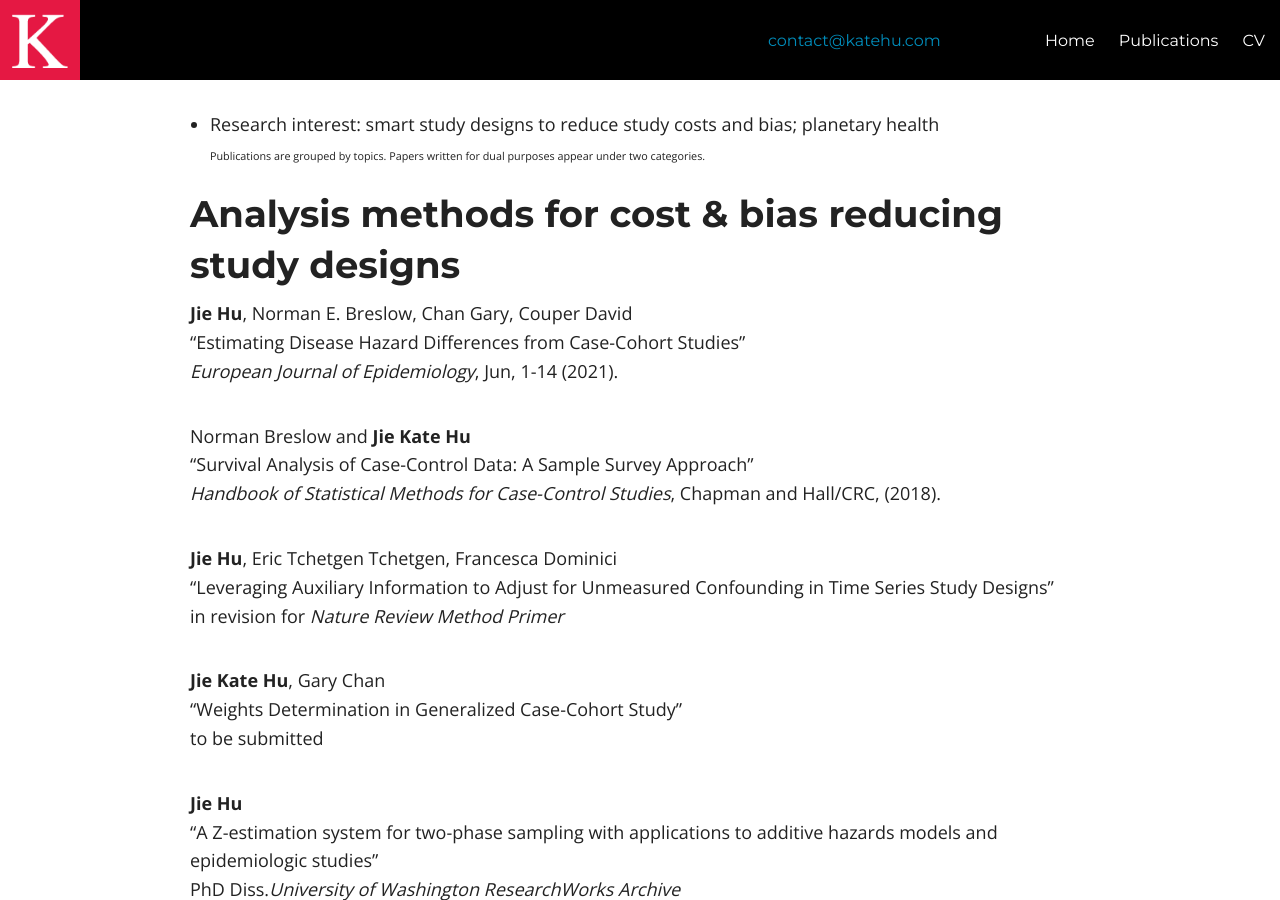
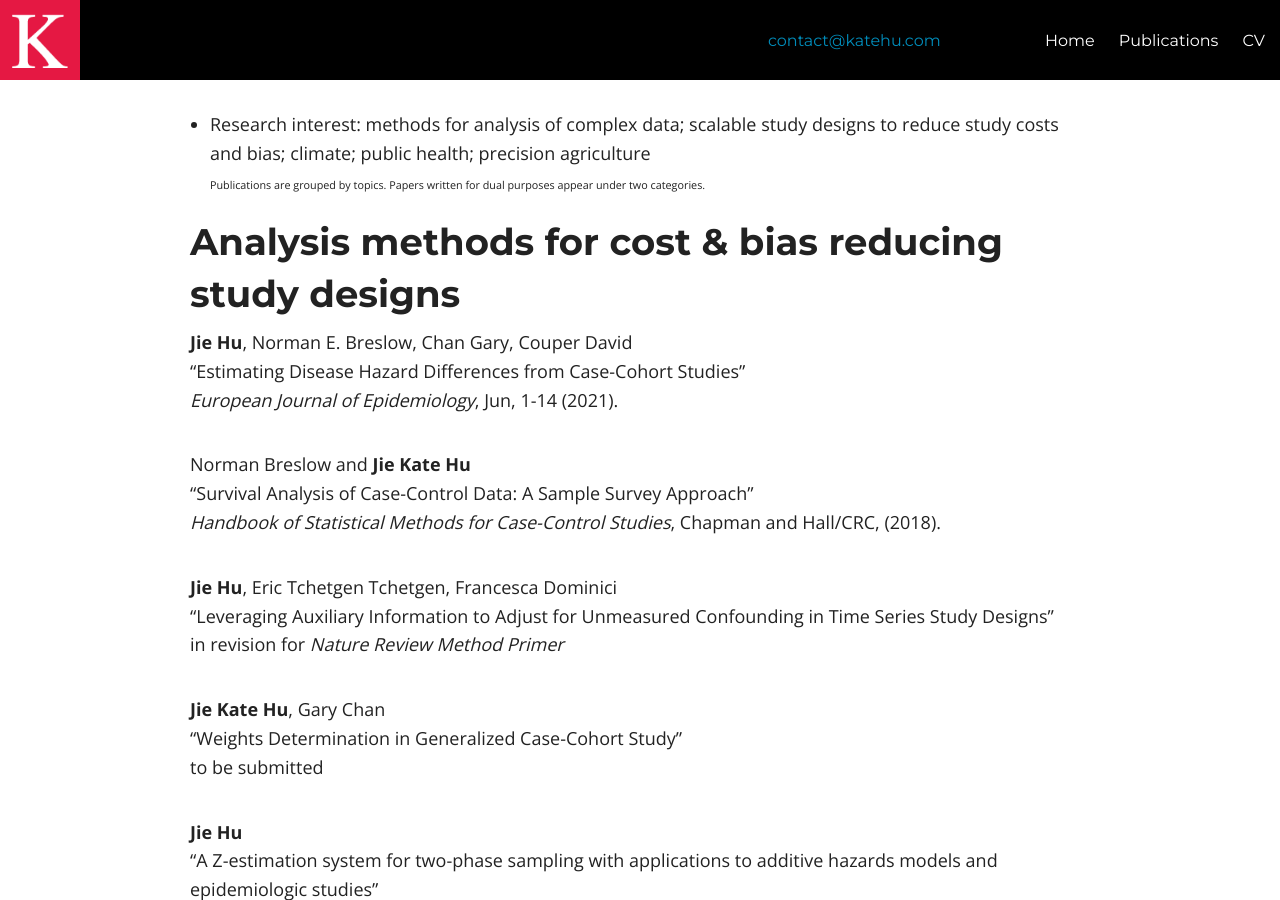
Before and after one commit to katehu/katehu.github.io, a Jekyll site: the page built from publications.md, in a window 1280 px wide and 900 px high. Built offline with Jekyll 4.4.1, drawn with Linux system fonts in a browser that asks for light colours; nearby versions of some CDN libraries.

Commit message:
Update publications.md

```diff
--- a/publications.md
+++ b/publications.md
@@ -4,7 +4,7 @@ permalink: /publications/index.html
 title: Publications
 ---
 
-- Research interest: smart study designs to reduce study costs and bias; planetary health <br/>
+- Research interest: methods for analysis of complex data; scalable study designs to reduce study costs and bias;  climate; public health; precision agriculture <br/>
 <small> Publications are grouped by topics. Papers written for dual purposes appear under two categories.<small>
 
 
```
